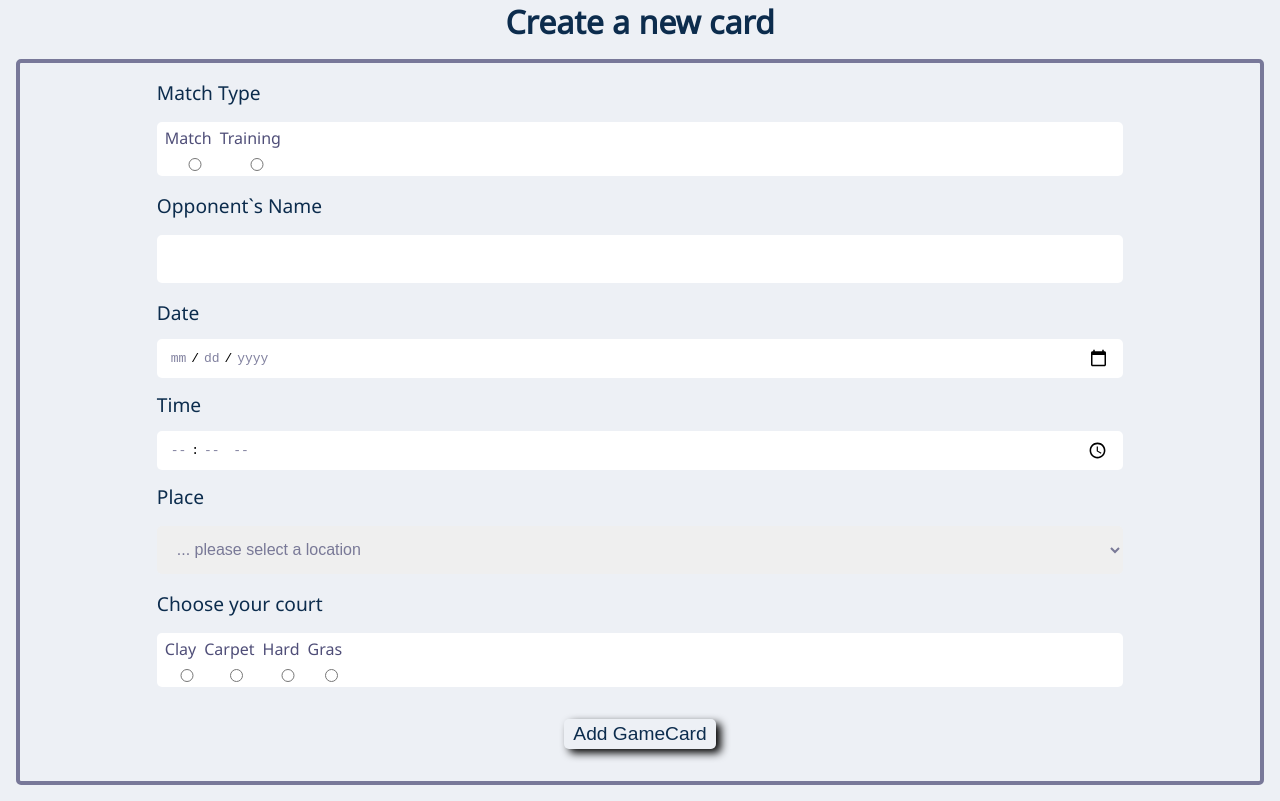
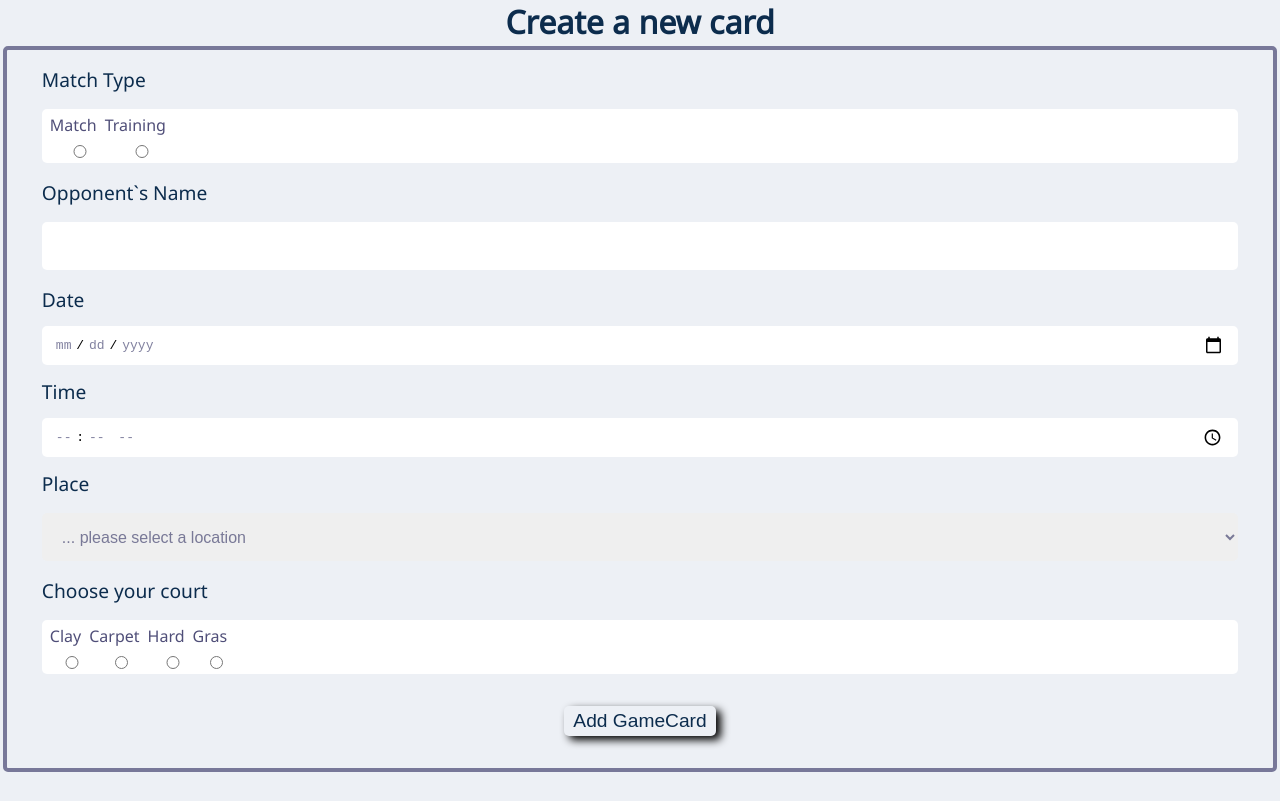
Before and after one commit to PhilippWeiss85/capstone-project, a Next.js app: page /form in a window 1280 px wide. Built offline with nearby package versions, Linux system fonts and the light colour scheme.

Commit message:
change form styling

```diff
--- a/components/Form/GameCardForm.js
+++ b/components/Form/GameCardForm.js
@@ -63,6 +63,7 @@ export default function AddGameCardForm({ appendNewGameCard }) {
         <FormLabel htmlFor="opponent">Opponent`s Name</FormLabel>
         <InputContainer
           type="text"
+          maxLength="30"
           minLength="2"
           required
           name="opponent"
@@ -171,19 +172,19 @@ const SubmitButton = styled.button`
 `;
 
 const FormContainer = styled.form`
-  margin: 1em;
+  margin: 0.2em;
   display: flex;
   flex-direction: column;
   justify-content: center;
   border: 4px solid var(--box-shadow);
-  padding: 1em 1em 1em 1em;
+  padding: 1em 0.2em;
 `;
 
 const FormFieldSetRadio = styled.fieldset`
   border: none;
   display: flex;
   justify-content: center;
-  width: 80%;
+  width: 95%;
   margin: 0 auto;
 `;
 
@@ -191,7 +192,7 @@ const FormFieldSetInput = styled.fieldset`
   border: none;
   display: flex;
   flex-direction: column;
-  width: 80%;
+  width: 95%;
   margin: 0 auto;
 `;
 
--- a/components/GameCard/GameCard.js
+++ b/components/GameCard/GameCard.js
@@ -116,7 +116,6 @@ const PlayerContainer = styled.div`
   box-shadow: 2px 2px 2px 2px var(--box-shadow);
   mix-blend-mode: normal;
   padding: 0.2em 0.5em;
-  height: 2.5em;
   display: flex;
   align-items: center;
   gap: 1.5em;
```
